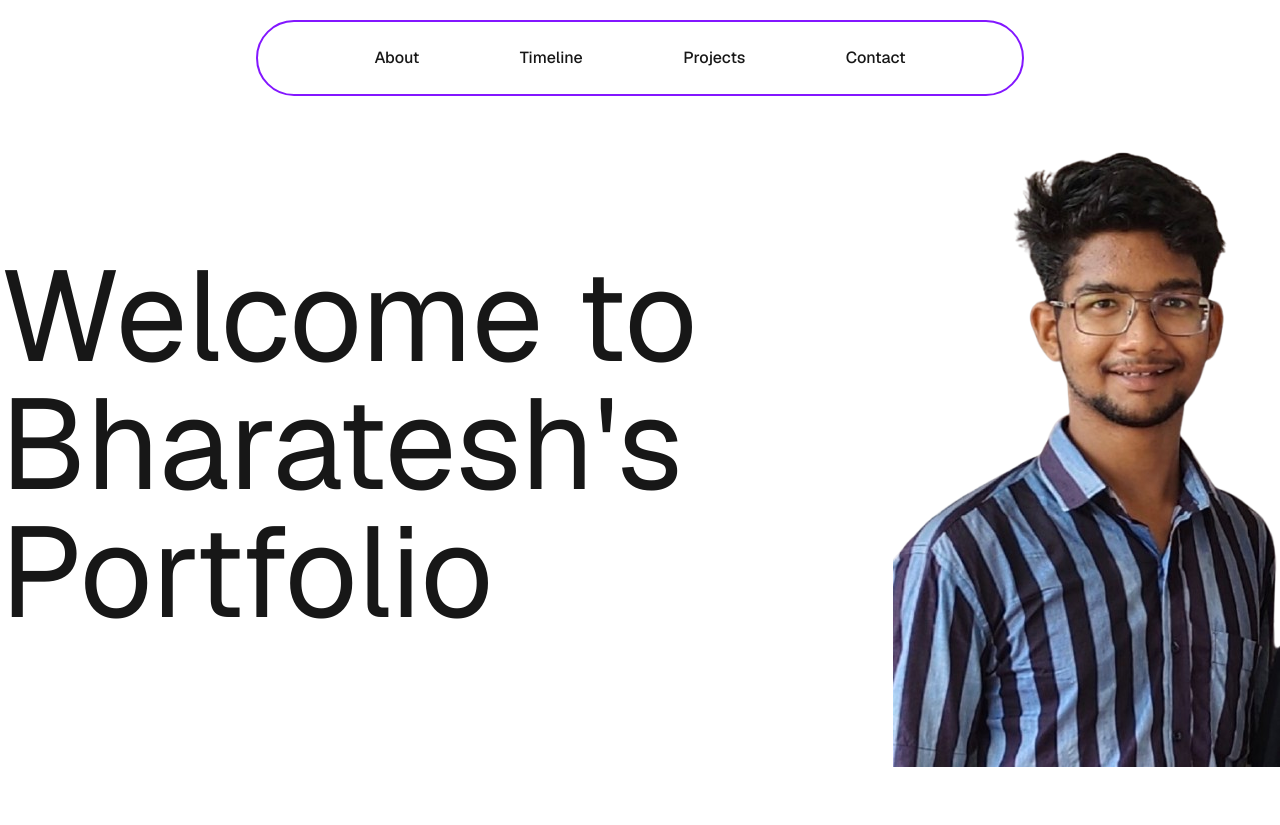
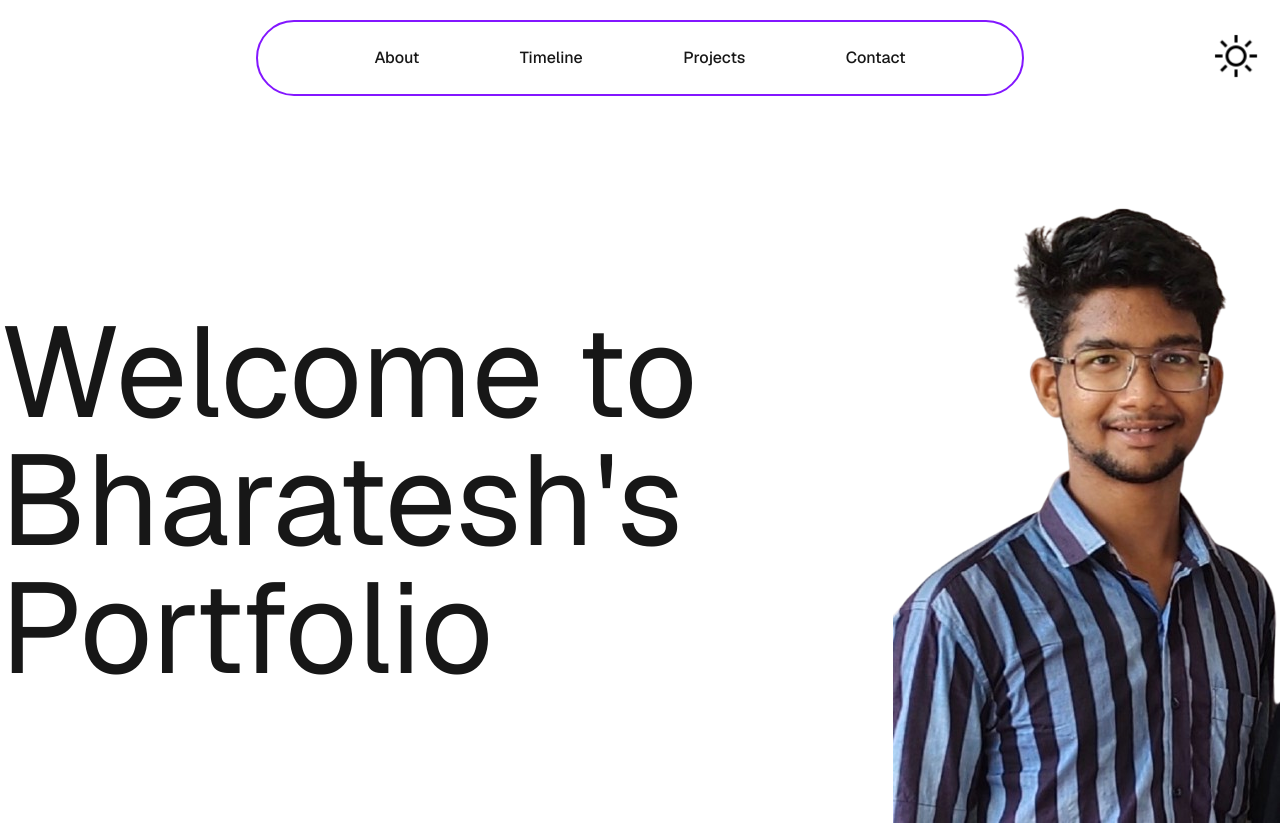
Before and after one commit to BharateshPoojary/portfolio, a Next.js app: page / in a window 1280 px wide. Shown: the top 825 px of the page. Built offline with nearby package versions, Linux system fonts and the light colour scheme.

Commit message:
mode in pr

```diff
--- a/src/components/layout/MainLayout.tsx
+++ b/src/components/layout/MainLayout.tsx
@@ -3,7 +3,7 @@ import React, { useEffect, useRef } from "react";
 import { FlipWords } from "@/components/ui/flip-words";
 import Navbar from "./Navbar";
 import { PinContainer } from "../ui/3d-pin";
-import { useInViewStore } from "@/store/sidebarStore";
+import { useInViewStore, useToggleThemeStore } from "@/store/sidebarStore";
 import TimeLine from "./TimeLine";
 import { useInView } from "react-intersection-observer";
 import GradientCards from "./GradientCards";
@@ -27,13 +27,7 @@ export default function MainLayout() {
   useEffect(() => {
     setIsInView(inView);
   }, [inView]);
-  const BharatImage = [
-    {
-      id: 1,
-      name: "Hi!,Bharatesh here",
-      image: "/Bharat.png",
-    },
-  ];
+  const { CurrentTheme } = useToggleThemeStore();
   return (
     <>
       <Navbar
@@ -42,13 +36,13 @@ export default function MainLayout() {
         projectsRef={ProjectsRef}
         contactRef={ContactRef}
       />
-      <div className="h-[100vh] flex lg:flex-row flex-col justify-evenly items-center max-w-7xl mx-auto mt-6">
+      <div className="h-[100vh] flex lg:flex-row flex-col justify-evenly items-center max-w-7xl mx-auto  sm:mt-20">
         <BlurText
           text="Welcome to Bharatesh's Portfolio"
           delay={150}
           animateBy="words"
           direction="top"
-          className="md:text-9xl text-5xl"
+          className="md:text-9xl sm:text-6xl text-5xl"
         />
         <Image
           src="/Bharat.png"
--- a/src/components/layout/Navbar.tsx
+++ b/src/components/layout/Navbar.tsx
@@ -2,6 +2,8 @@
 import React, { RefObject } from "react";
 import { Menu, MenuItem } from "../ui/navbar-menu";
 import { cn } from "@/lib/utils";
+import Image from "next/image";
+import { useToggleThemeStore } from "@/store/sidebarStore";
 
 export default function Navbar({
   className,
@@ -19,8 +21,31 @@ export default function Navbar({
   const handleNav = (ref: RefObject<HTMLDivElement | null>) => {
     ref.current?.scrollIntoView({ behavior: "smooth", block: "start" });
   };
+  const { CurrentTheme, setTheme } = useToggleThemeStore();
   return (
     <>
+      <div className="fixed   w-12 h-12 z-50 rounded-full  my-5 md:mt-0 cursor-pointer top-8 right-5">
+        {CurrentTheme === "dark" ? (
+          <Image
+            src="/light-mode-icon.png"
+            width={1000}
+            height={1000}
+            alt="lightmodeicon"
+            onClick={() => setTheme()}
+            className="h-15 w-15"
+          />
+        ) : (
+          <Image
+            src="/moon-line-icon.png"
+            width={1000}
+            height={1000}
+            alt="moonlineicon"
+            onClick={() => setTheme()}
+            className="h-15 w-15"
+          />
+        )}
+      </div>
+
       <div
         className={cn(
           "fixed  inset-x-0 sm:max-w-3xl  max-w-80 mx-auto z-50 rounded-full bg-white/30 backdrop-blur-lg my-5 md:mt-0 ",
--- a/src/store/sidebarStore.ts
+++ b/src/store/sidebarStore.ts
@@ -8,3 +8,14 @@ export const useInViewStore = create<InViewState>((set) => ({
   isInView: false,
   setIsInView: (inViewValue) => set(() => ({ isInView: inViewValue })),
 }));
+interface ThemeState {
+  CurrentTheme: string;
+  setTheme: () => void;
+}
+export const useToggleThemeStore = create<ThemeState>((set) => ({
+  CurrentTheme: "dark",
+  setTheme: () =>
+    set((state) => ({
+      CurrentTheme: state.CurrentTheme === "dark" ? "light" : "dark",
+    })),
+}));
```
Also changed, not shown: public/light-mode-icon.png (added), public/moon-line-icon.png (added).
